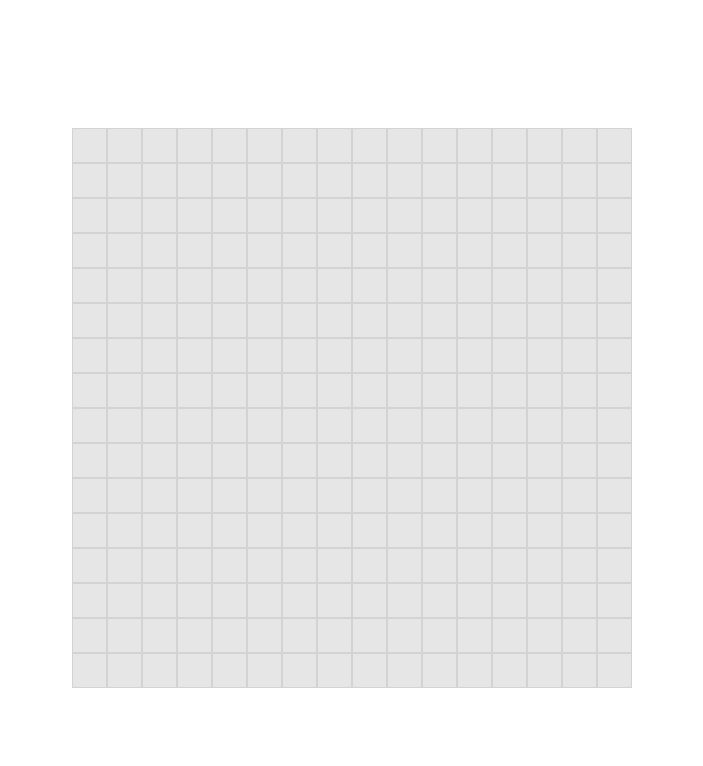
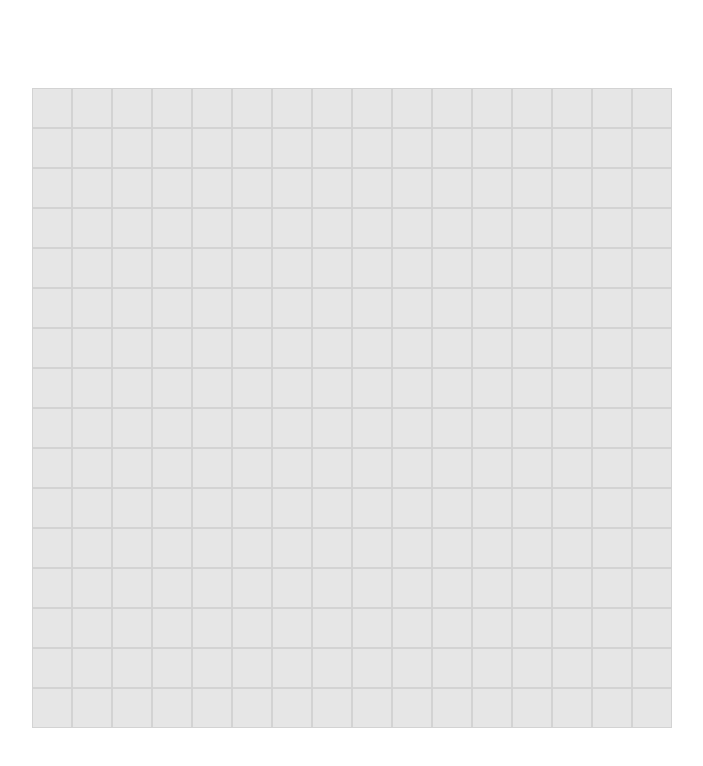
Before and after one commit to Larcherm/etch-a-sketch, a plain HTML site: page index.html in a window 1280 px wide. Shown: the whole page, without its empty margins (288-991 px from the left). Drawn offline with Linux system fonts and the light colour scheme.

Commit message:
Set aspect ratio using padding and configure hovered grid status

```diff
--- a/index.html
+++ b/index.html
@@ -8,6 +8,6 @@
     <script src="index.js" defer></script>
 </head>
 <body>
-    <div class="main"></div>
+    <div class="aspect_ratio_div"></div>
 </body>
 </html>
--- a/index.js
+++ b/index.js
@@ -1,22 +1,48 @@
 let size = 16;
+//creates and appends content_div to allow to calculate aspect ratio
+const content_div = document.createElement("div");
+content_div.classList.add("content_div");
+document.querySelector(".aspect_ratio_div").appendChild(content_div);
 
-window.addEventListener("load", (event) => {
-    createGrid(size);
-})
+//creates and append main div to place content
+const main = document.createElement("div");
+main.classList.add("main");
+content_div.appendChild(main);
+
+createGrid();
+
+let grid_buttons = document.querySelectorAll(".grid_button");
+
+grid_buttons.forEach(grid_button => grid_button.addEventListener("mouseover", (e) => {
+    let hoveredCount = grid_button.dataset.passed;
+    let bgColor = window.getComputedStyle(grid_button).backgroundColor;
+    bgColor = bgColor.replace(/\D/g,' ').trim().split("  ");
+    if (hoveredCount === "0") {
+        grid_button.style.backgroundColor = setRandomRGB();
+        grid_button.dataset.passed = 1;
+    }
+
+}))
 
 function createGrid(size = 16) {
-    const main = document.querySelector(".main")
-    let k = 0;
+
     for (let i = 0; i < size; i++) {
-        const grid_column = document.createElement("div");
-        grid_column.style.cssText = "display:flex;flex:1;"
-        main.appendChild(grid_column);
+        const grid_row = document.createElement("div");
+        grid_row.classList.add("grid_row");
+        main.appendChild(grid_row);
         for (let j = 0; j < size; j++) {
-            let grid_button = document.createElement("div");
-            grid_button.classList.add("grid_button");
+            let gb = document.createElement("div");
+            gb.classList.add("grid_button");
+            gb.setAttribute("data-passed", "0");
             //grid_button.textContent = `${j}`;
-            grid_column.appendChild(grid_button);
-            k++;
+            grid_row.appendChild(gb);
         }
     }
 }
+
+function setRandomRGB () {
+    let r = Math.floor(Math.random() * 256);
+    let g = Math.floor(Math.random() * 256);
+    let b = Math.floor(Math.random() * 256);
+    return `rgb(${r}, ${g}, ${b})`;
+}
--- a/style.css
+++ b/style.css
@@ -9,11 +9,27 @@ body {
     align-items: center;
 }
 
-.main {
+.aspect_ratio_div {
+    width: 50vw;
+}
+
+.content_div {
     display: flex;
     flex-direction: column;
-    aspect-ratio: 1;
-    height: 70vh;
+    width: 100%;
+    padding-top: 100%;
+    position: relative;
+}
+
+.main {
+    position: absolute;
+    top: 0;
+    left: 0;
+    width: 100%;
+    height: 100%;
+    display: flex;
+    flex-direction: column;
+
 }
 
 .grid_button {
@@ -21,3 +37,8 @@ body {
     border: 1px solid lightgray;
     flex: 1;
 }
+
+.grid_row {
+    display: flex;
+    flex: 1;
+}
```
Also changed, not shown: test.js (added, +36 -0 lines).
